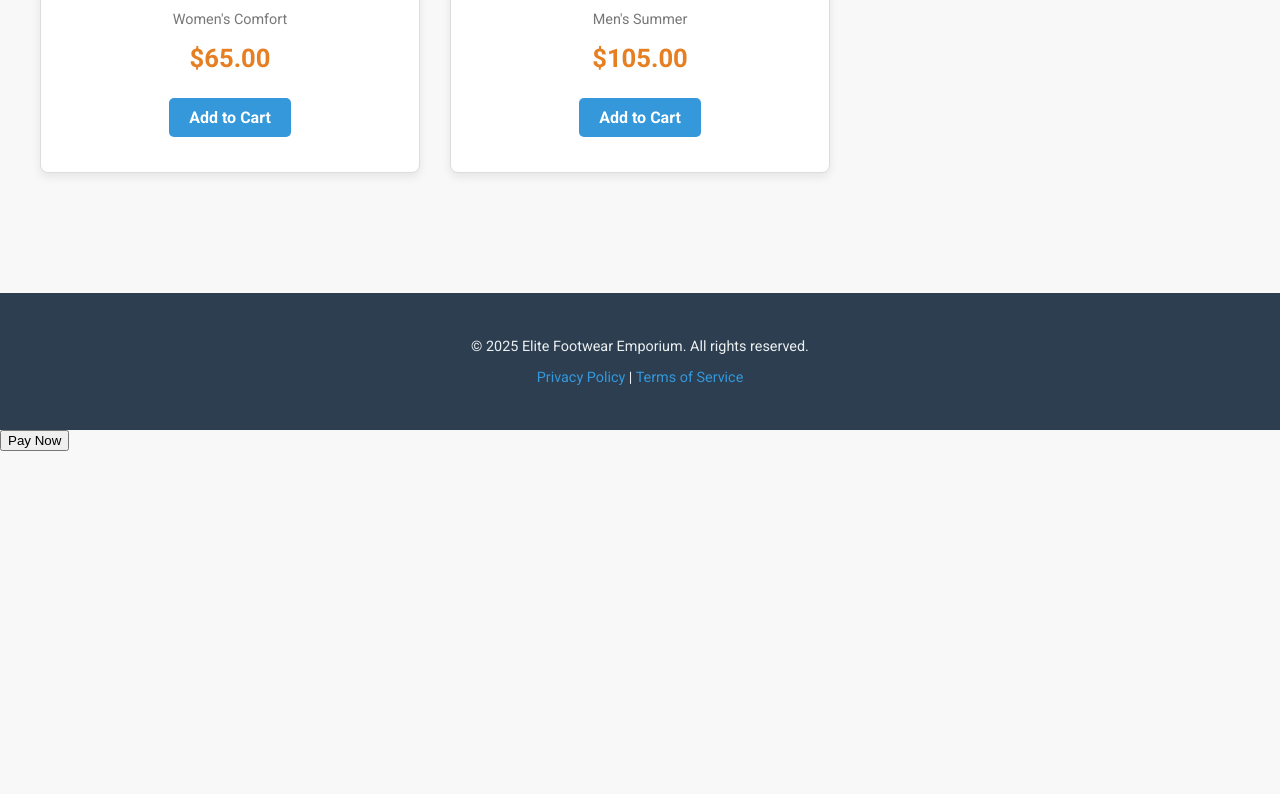
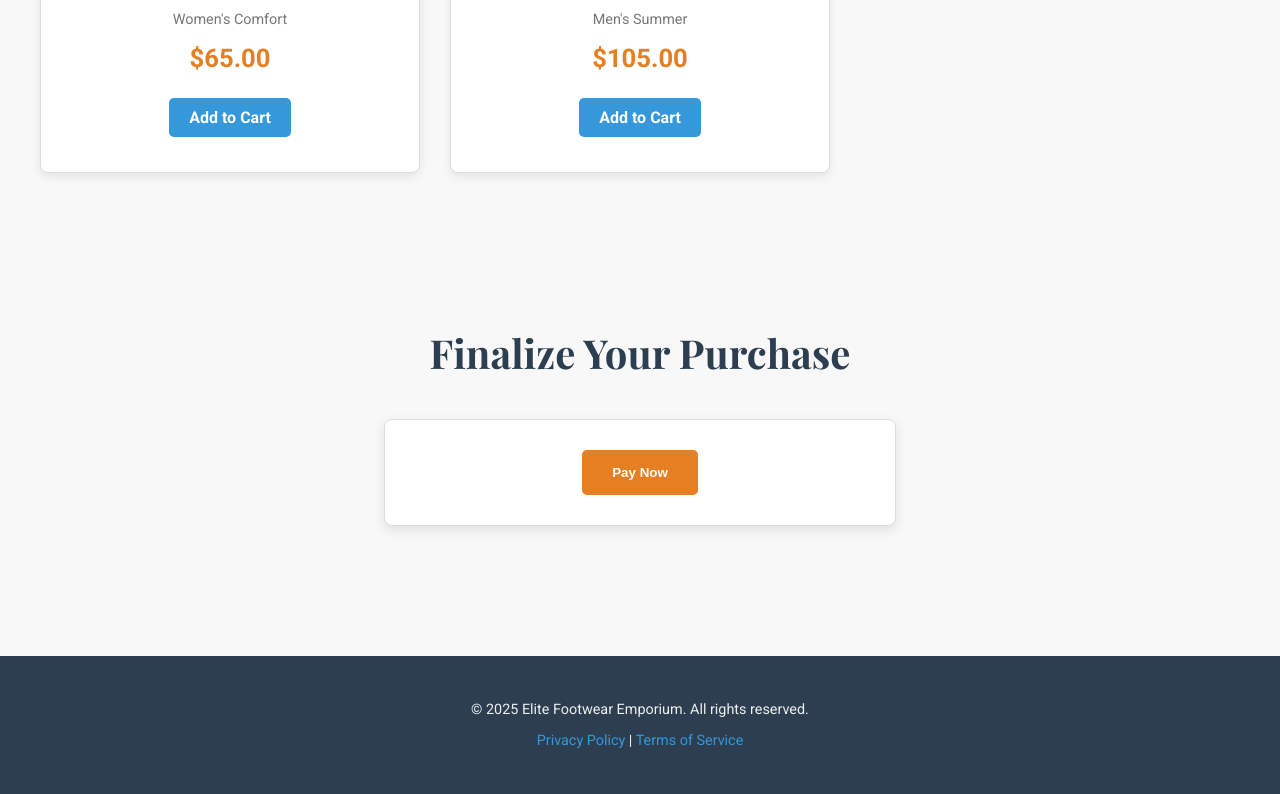
Before and after one commit to fitjohn81-bit/v0.1, a website: page index.html in a window 1280 px wide. Shown: the part 2069-2863 px from the top of the page. Before the commit the page ends 2520 px from the top, so only its background shows below. Drawn offline with nearby package versions, Linux system fonts and the light colour scheme; no server answers.

Commit message:
Update index.html

```diff
--- a/index.html
+++ b/index.html
@@ -4,7 +4,6 @@
     <meta charset="UTF-8">
     <meta name="viewport" content="width=device-width, initial-scale=1.0">
     <title>Elite Footwear Emporium - Step into Style</title>
-    <!-- Using Google Fonts for a professional look -->
     <link href="https://fonts.googleapis.com/css2?family=Roboto:wght@400;700&family=Playfair+Display:wght@700&display=swap" rel="stylesheet">
     <style>
         body {
@@ -41,8 +40,6 @@
         }
         .hero {
             /* === IMAGE PATH UPDATED === */
-            /* This now points to your local 'public/' folder. */
-            /* You can name your hero image 'hero.jpeg' or change this path. */
             background: url('public/shoe.jpeg') no-repeat center center/cover;
             color: #ecf0f1;
             text-align: center;
@@ -70,6 +67,8 @@
             border-radius: 5px;
             font-weight: 700;
             transition: background-color 0.3s ease;
+            border: none; /* Added for the submit button */
+            cursor: pointer; /* Added for the submit button */
         }
         .btn:hover {
             background-color: #d35400; /* Darker orange */
@@ -109,7 +108,7 @@
         .product-card img {
             width: 100%;
             height: 250px;
-            object-fit: cover; /* This ensures the image covers the area without distortion */
+            object-fit: cover;
             border-bottom: 1px solid #eee;
         }
         .product-info {
@@ -141,11 +140,24 @@
             border-radius: 5px;
             font-weight: 700;
             transition: background-color 0.3s ease;
-            display: inline-block; /* To allow padding */
+            display: inline-block;
             margin-top: 10px;
         }
         .product-info .add-to-cart:hover {
             background-color: #2980b9; /* Darker blue */
+        }
+        .checkout-section {
+            padding: 50px 20px;
+            text-align: center;
+        }
+        .payment-box {
+            max-width: 450px; /* Constrain the size for a clean payment form */
+            margin: 30px auto;
+            padding: 30px;
+            background-color: white;
+            border: 1px solid #ddd;
+            border-radius: 8px;
+            box-shadow: 0 4px 12px rgba(0,0,0,0.1);
         }
         .footer {
             background-color: #2c3e50;
@@ -179,7 +191,7 @@
     <section class="hero">
         <h2>Elevate Your Style, One Step at a Time</h2>
         <p>Discover our exclusive collection of premium footwear, crafted for comfort, durability, and timeless elegance.</p>
-        <a href="#" class="btn">Explore Collection</a>
+        <a href="#checkout-section" class="btn">Explore Collection</a>
     </section>
 
     <div class="container">
@@ -187,9 +199,7 @@
 
         <div class="product-grid">
 
-            <!-- Product 1: Suede Loafers -->
             <div class="product-card">
-                <!-- === IMAGE PATH UPDATED === -->
                 <img src="public/image1.jpeg" alt="Men's Classic Suede Loafers">
                 <div class="product-info">
                     <h3>Classic Suede Loafers</h3>
@@ -199,9 +209,7 @@
                 </div>
             </div>
 
-            <!-- Product 2: Leather Heels -->
             <div class="product-card">
-                <!-- === IMAGE PATH UPDATED === -->
                 <img src="public/image2.jpg" alt="Women's Elegant Leather Heels">
                 <div class="product-info">
                     <h3>Elegant Leather Heels</h3>
@@ -211,9 +219,7 @@
                 </div>
             </div>
 
-            <!-- Product 3: Oxford Shoes -->
             <div class="product-card">
-                <!-- === IMAGE PATH UPDATED === -->
                 <img src="public/image3.jpg" alt="Men's Premium Oxford Shoes">
                 <div class="product-info">
                     <h3>Premium Oxford Shoes</h3>
@@ -223,9 +229,7 @@
                 </div>
             </div>
 
-            <!-- Product 4: Running Shoes -->
             <div class="product-card">
-                <!-- === IMAGE PATH UPDATED === -->
                 <img src="public/image4.jpg" alt="Unisex Athletic Running Shoes">
                 <div class="product-info">
                     <h3>Athletic Running Shoes</h3>
@@ -235,9 +239,7 @@
                 </div>
             </div>
 
-            <!-- Product 5: Ankle Boots -->
             <div class="product-card">
-                <!-- === IMAGE PATH UPDATED === -->
                 <img src="public/image5.jpg" alt="Women's Suede Ankle Boots">
                 <div class="product-info">
                     <h3>Suede Ankle Boots</h3>
@@ -247,9 +249,7 @@
                 </div>
             </div>
 
-            <!-- Product 6: Desert Boots -->
             <div class="product-card">
-                <!-- === IMAGE PATH UPDATED === -->
                 <img src="public/image6.jpg" alt="Men's Desert Boots">
                 <div class="product-info">
                     <h3>Rugged Desert Boots</h3>
@@ -259,9 +259,7 @@
                 </div>
             </div>
 
-            <!-- Product 7: Ballet Flats -->
             <div class="product-card">
-                <!-- === IMAGE PATH UPDATED === -->
                 <img src="public/image7.webp" alt="Women's Ballet Flats">
                 <div class="product-info">
                     <h3>Chic Ballet Flats</h3>
@@ -271,9 +269,7 @@
                 </div>
             </div>
 
-            <!-- Product 8: Boat Shoes -->
             <div class="product-card">
-                <!-- === IMAGE PATH UPDATED === -->
                 <img src="public/image8.jpg" alt="Men's Leather Boat Shoes">
                 <div class="product-info">
                     <h3>Classic Leather Boat Shoes</h3>
@@ -283,19 +279,19 @@
                 </div>
             </div>
 
-        </div> <!-- End of product-grid -->
-    </div> <!-- End of container -->
-
-   <footer class="footer">
+        </div> </div> <section class="checkout-section" id="checkout-section">
+        <h2 class="section-title">Finalize Your Purchase</h2>
+        <div class="payment-box">
+            <div id="dropin-container"></div>
+            <button id="submit-button" class="btn">Pay Now</button>
+        </div>
+    </section>
+    <footer class="footer">
         <p>&copy; 2025 Elite Footwear Emporium. All rights reserved.</p>
         <p><a href="#">Privacy Policy</a> | <a href="#">Terms of Service</a></p>
     </footer>
-    <div id="dropin-container"></div>  <button id="submit-button">Pay Now</button>
 
     <script src="https://js.braintreegateway.com/web/dropin/1.35.0/js/dropin.min.js"></script>
-
     <script src="auth.js"></script>
 </body>
 </html>
-</body>
-</html>
```
